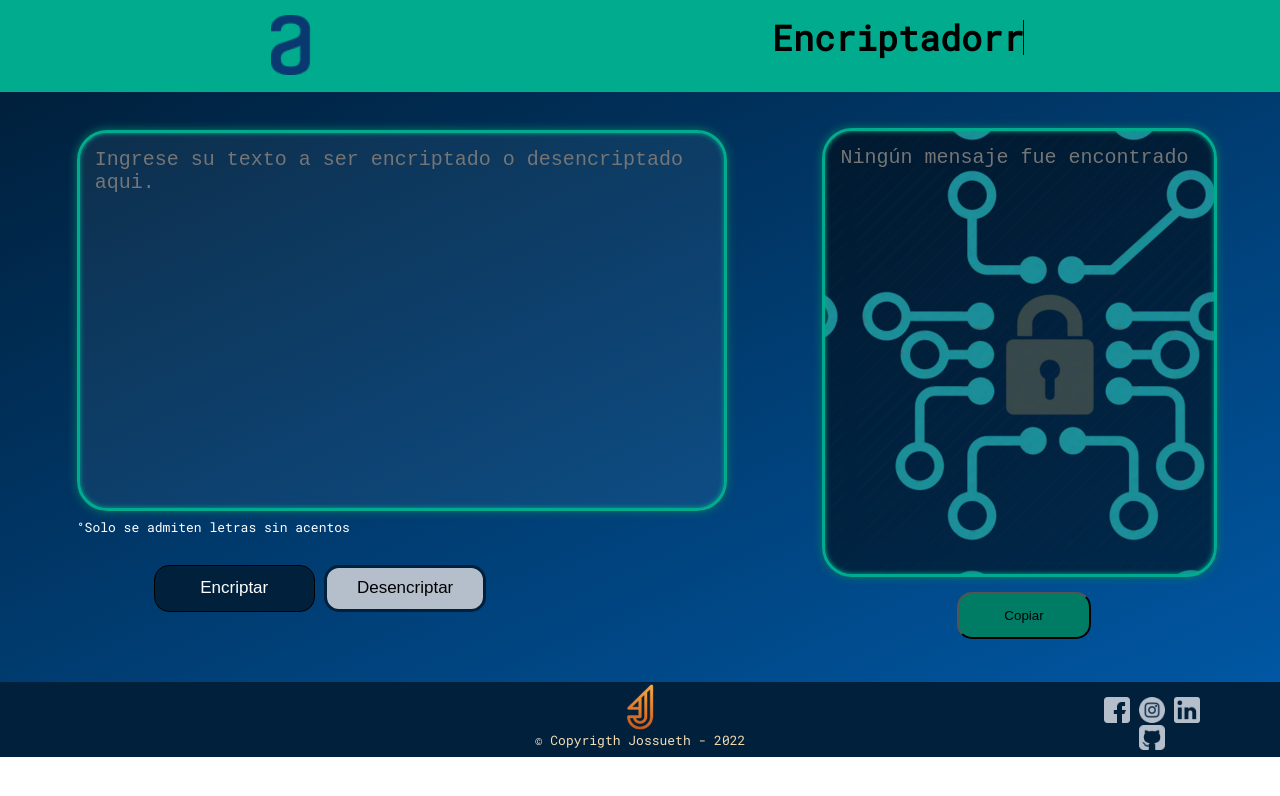
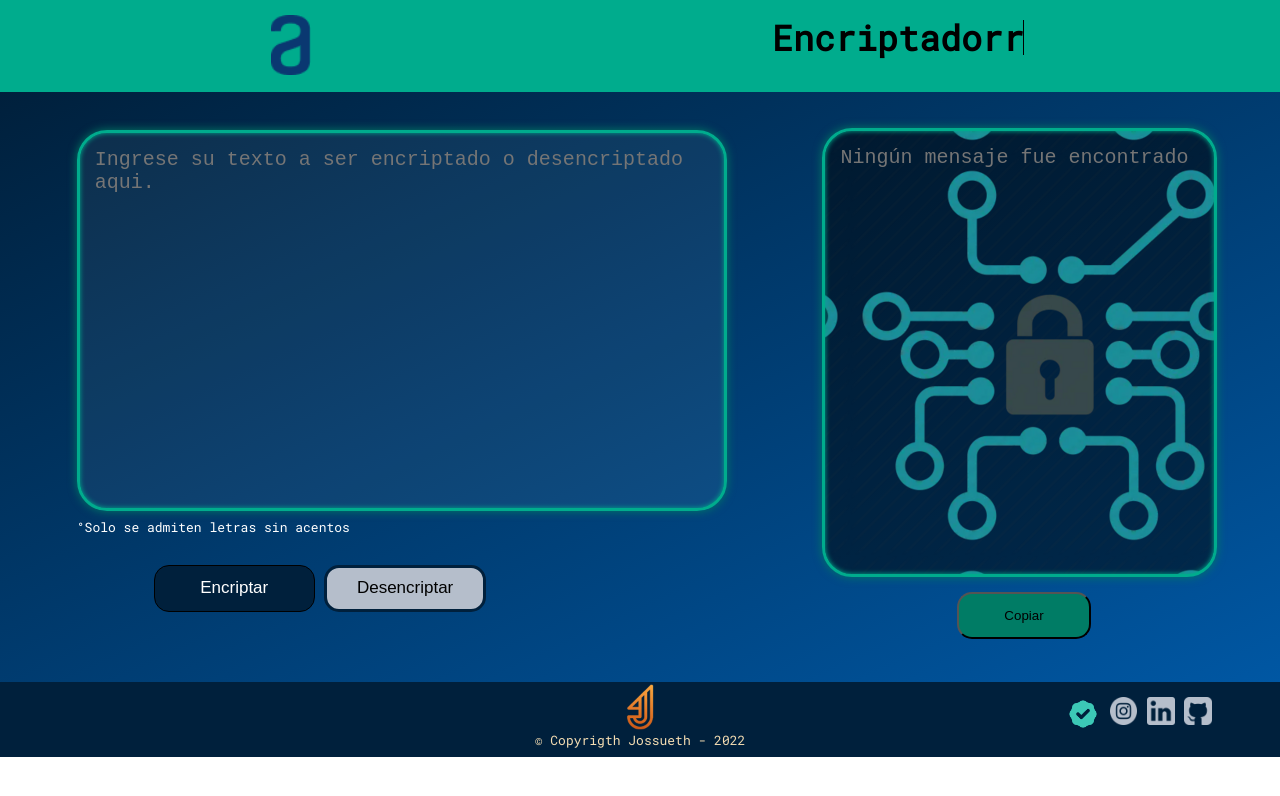
Before and after one commit to JosueMalla/Encriptador-Alura, a plain HTML site: page index.html in a window 1280 px wide. Drawn offline with Linux system fonts and the light colour scheme; a web font is replaced by a local one.

Commit message:
Adding insign

```diff
--- a/index.html
+++ b/index.html
@@ -38,7 +38,7 @@
         </main>
         <footer>
             <div class="social-logos">
-                <a target="_blank" href="https://www.facebook.com/josuemanuel.mallacampoverde"><img src="imagenes/facebook.png" alt="facebook-ícono" class="facebook"></a>
+                <a target="_blank" href="https://d335luupugsy2.cloudfront.net/cms%2Ffiles%2F10224%2F1659462746Badge_Sharer_Alura_ChallengeOracleONE_2000x2000_V3.png?utm_campaign=alura_latam_-_challenge_email_projeto_1_esp&utm_medium=email&utm_source=RD+Station"><img src="imagenes/insignia.png" class="insign"></a>
                 <a target="_blank" href="https://www.instagram.com/josuema.th/"><img src="imagenes/instagramlogo.png" alt="instagram-ícono" class="instagram"></a>
                 <a target="_blank" href="https://www.linkedin.com/in/josue-manuel-malla-campoverde-48037b248/"><img src="imagenes/linkedinlogo.png" alt="linkedin-ícono" class="linkedin"></a>
                 <a target="_blank" href="https://github.com/JosueMalla"><img src="imagenes/githublogo.png" alt="github-ícono" class="github"></a>
--- a/style.css
+++ b/style.css
@@ -172,32 +172,33 @@ footer{
     text-align: center;
 }
 
-.facebook{
-    width: 20%;
+.insign{
+    width: 22%;
     display: inline-block;
     cursor: pointer;
+    vertical-align: top;
 }
 
 .instagram{
-    width: 20%;
+    width: 18%;
     display: inline-block;
     cursor: pointer;
 }
 
 .linkedin{
-    width: 20%;
+    width: 18%;
     display: inline-block;
     cursor: pointer;
 }
 
 .github{
-    width: 20%;
+    width: 18%;
     display: inline-block;
     cursor: pointer;
 }
 
 .social-logos{
-    width: 10%;
+    width: 12%;
     position: absolute;
     top: 15px;
     right: 5%;
```
Also changed, not shown: ONEInsign.png (added), imagenes/insignia.png (added).
